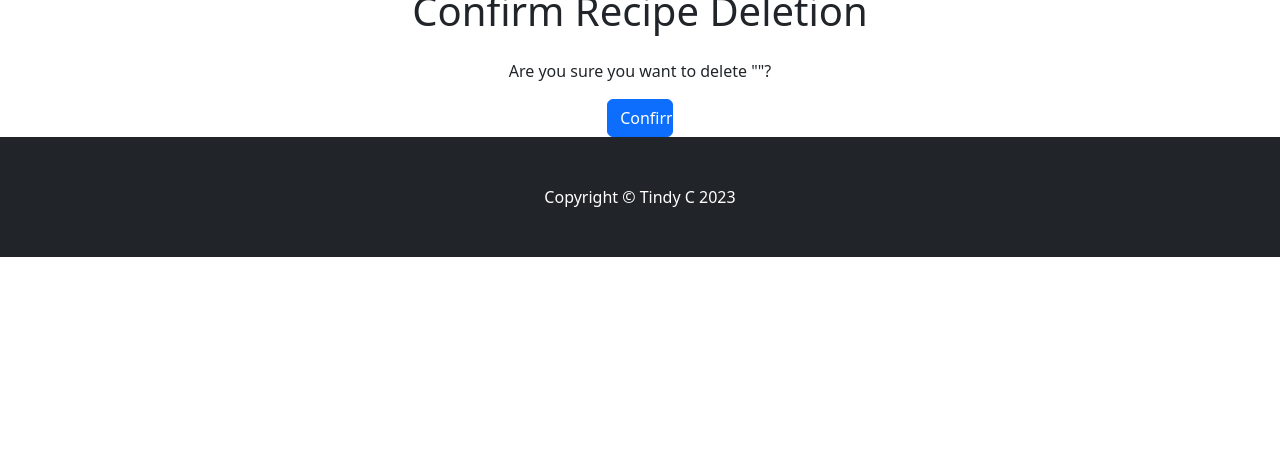
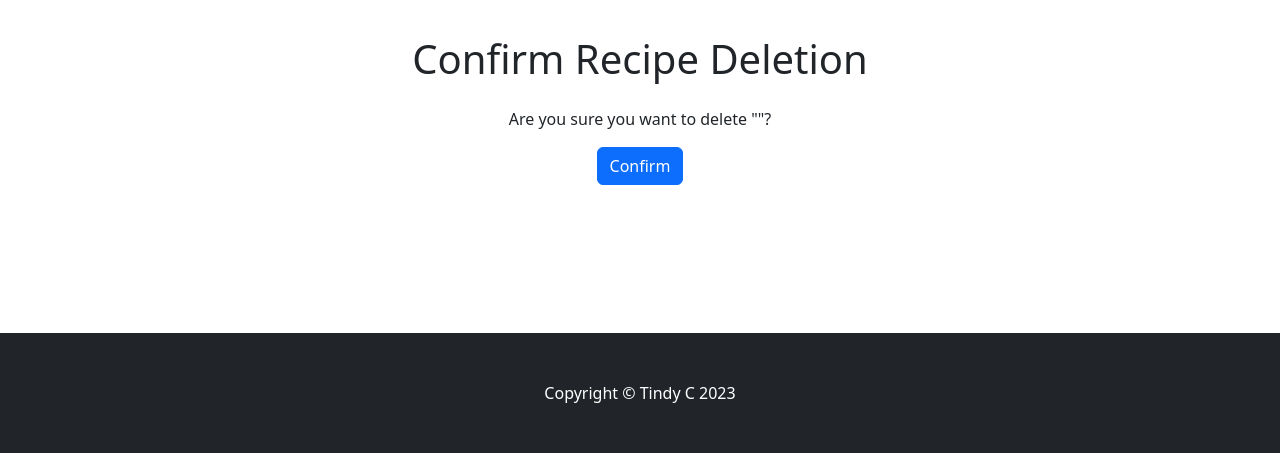
Before and after one commit to tindyc/recipe-blog, a Django app: template recipes/templates/recipes/recipe_confirm_delete.html in a window 1280 px wide. Shown: the part 347-800 px from the top of the page. Run offline with Django 3.2, Linux system fonts and the light colour scheme; the template is opened without the code that fills it, so the values that code supplies are empty; some web fonts are replaced.

Commit message:
Fix footer to bottom

```diff
--- a/recipes/templates/recipes/recipe_confirm_delete.html
+++ b/recipes/templates/recipes/recipe_confirm_delete.html
@@ -4,14 +4,19 @@
 {% block title %}Delete recipe {{ object.title }}{% endblock %}
 
 {% block content %}
+<br>
+<br>
 <div class="container">
     <h1 class="text-center mt-2">Confirm Recipe Deletion</h1>
     <div class="d-flex justify-content-center pt-3">
         <form method="post" class="text-center">
             {% csrf_token %}
             <p>Are you sure you want to delete "{{object.title}}"?</p>
-            <input type="submit" value="Confirm" class="btn btn-primary w-25">
+            <input type="submit" value="Confirm" class="btn btn-primary">
         </form>
     </div>
 </div>
+
+<br>
+<br>
 {% endblock %}
--- a/static/styles/app.css
+++ b/static/styles/app.css
@@ -1,4 +1,5 @@
 @import url('https://fonts.googleapis.com/css2?family=Gentium+Basic:ital,wght@0,400;0,700;1,400&family=Noto+Sans:wght@400;700&family=Playfair+Display+SC:wght@900&display=swap');
+
 
 a {
     text-decoration: none;
@@ -17,6 +18,8 @@
     display: flex;
     justify-content: center;
     padding: 2%;
+    width: 100%;
+    height: 20em;
 }
 .big-header-text {
     font-family: 'Playfair Display SC', serif;
@@ -76,14 +79,12 @@
     border-radius: 5px;
 }
 
-/* Footer */
-footer {
-    flex-shrink: 0;
-    background-color: var(--off-white);
+
+body{
+    min-height: 100vh;
     display: flex;
-    flex-direction: row;
-    justify-content: center;
-    align-items: center;
-    border-top: var(--border);
-    width: 100%;
+    flex-direction: column;
 }
+footer{
+    margin-top: auto;
+}
--- a/templates/allauth/account/logout.html
+++ b/templates/allauth/account/logout.html
@@ -5,6 +5,8 @@
 {% block title %}{% trans "Sign Out" %}{% endblock %}
 
 {% block content %}
+<br>
+<br>
 <div class="container text-center">
   <h1>{% trans "Sign Out" %}</h1>
 
@@ -17,6 +19,9 @@
     {% endif %}
     <button type="submit" class="btn btn-primary w-25">{% trans 'Sign Out' %}</button>
   </form>
+
+  <br>
+  <br>
 </div>
 
 {% endblock %}
```
Also changed, not shown: db.sqlite3.
